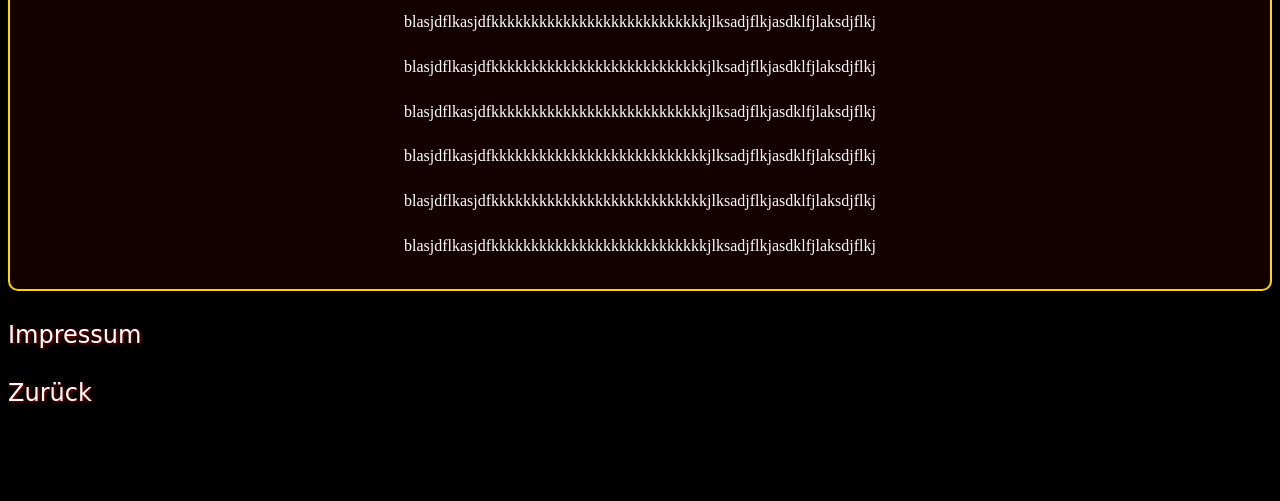
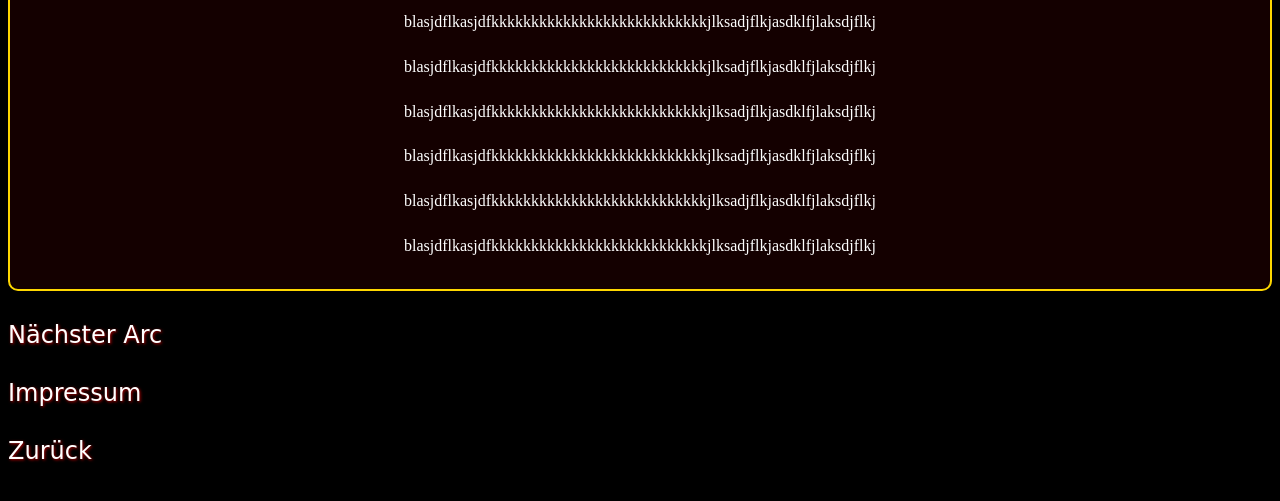
Before and after one commit to EliaLaussegger/Beserk-Website, a plain HTML site: page Website/golden_age_arc.html in a window 1280 px wide. Shown: the part 257-758 px from the top of the page. Drawn offline with Linux system fonts and the light colour scheme; a web font is replaced by a local one.

```diff
--- a/Website/golden_age_arc.html
+++ b/Website/golden_age_arc.html
@@ -22,6 +22,7 @@
         <p>blasjdflkasjdfkkkkkkkkkkkkkkkkkkkkkkkkkkkjlksadjflkjasdklfjlaksdjflkj</p>
     </div>
     <!-- was auch immer da stehen soll -->
+    <a href="impressum.html" class="back">Nächster Arc </a>
     <a href="impressum.html" class="back">Impressum</a>
     <a href="index.html" class="back">Zurück</a>
 
```
